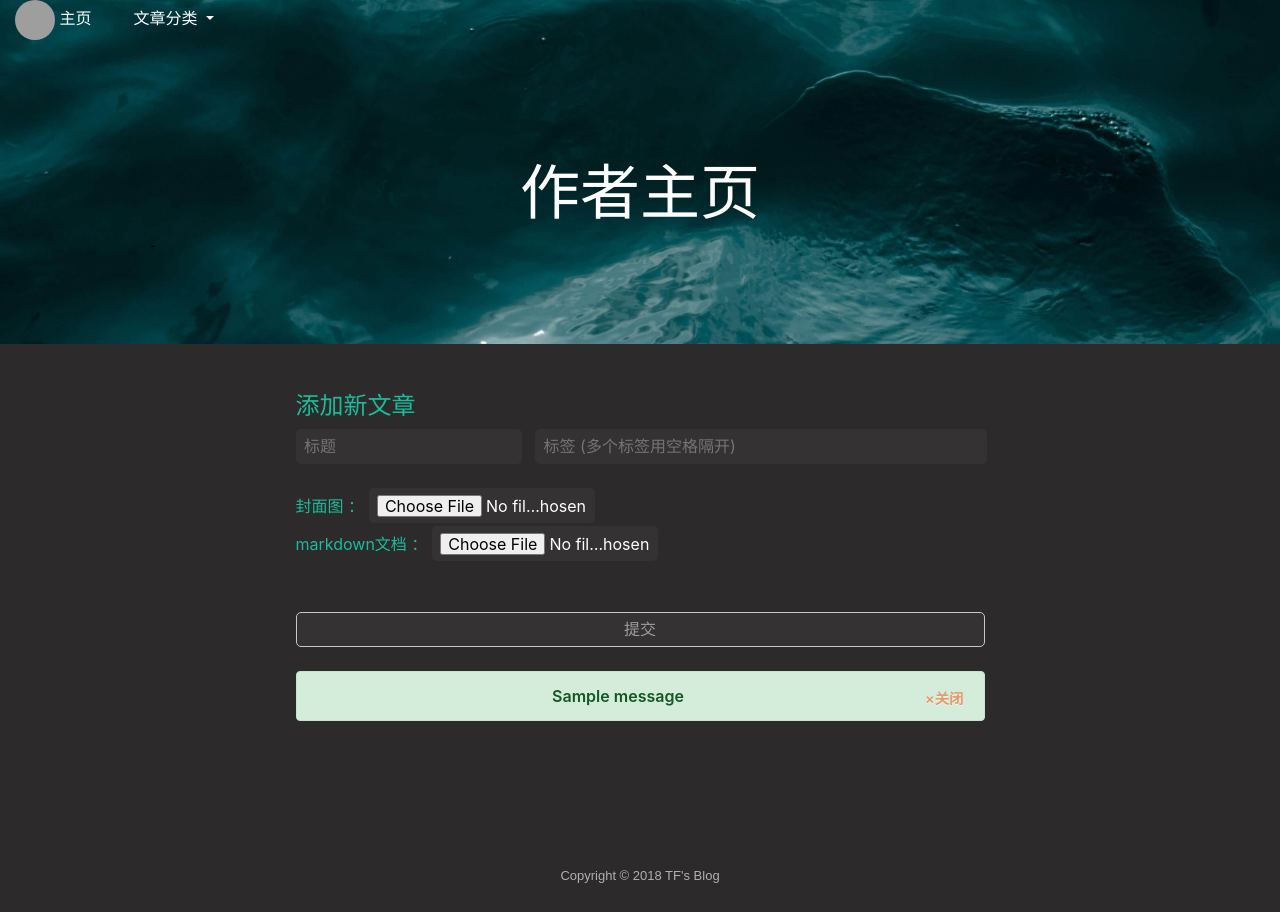
After one commit to hopeaktian/blog-flask, a Flask app: template app/templates/writer.html in a window 1280 px wide. The commit adds this page. Run offline with Flask 2, Linux system fonts and the light colour scheme; the template is opened without the code that fills it: most values are stand-ins (such as "Sample title", 1, 10 or a date in 2020); one stand-in notice (Sample message) is shown; parts of the project's set-up code (start-up, migrations or seed data) failed here and were passed over; some libraries are stand-ins or nearby versions; grey boxes are pictures that could not be loaded.

Commit message:
add tag .

```diff
--- a/app/models.py
+++ b/app/models.py
@@ -21,7 +21,8 @@ class User(db.Model):
     Register_Date = db.Column(db.DateTime, default=datetime.datetime.now)
 
 tags = db.Table('Post_Tags',
-                db.Column('post_id', db.Integer, db.ForeignKey('Post.Id')),
+                db.Column('Id', db.Integer, primary_key=True),
+                db.Column('post_id', db.Integer, db.ForeignKey('Post.Id'), ),
                 db.Column('tag_id', db.Integer, db.ForeignKey('Tag.Id'))
 
                 )
--- a/app/templates/base.html
+++ b/app/templates/base.html
@@ -28,7 +28,7 @@
             border-radius:9px;
             padding-top: 90px;
             padding-bottom: 90px;
-            box-shadow: 0 1px 7px rgba(0, 0, 0, 0.18);
+            box-shadow: 0 1px 7px rgba(224, 219, 219, 0.37);
             transition: all 0.6s;/*所有属性变化在0.6秒内执行动画*/
         }
         .post-card-container:hover{
@@ -73,10 +73,14 @@
 <div class="container-fluid" style="{% block photo %}{% endblock photo %} background-repeat: no-repeat;background-size: cover">
     <div class="row">
         <div class="col-md-auto">
-            <a href="/">
-                <button type="button" class="btn btn-default" aria-label="Left Align" onmouseover="func3()" onmouseout="func4()" style="background-color: inherit">
-                    <i id="home" class="fas fa-home" style="font-size: 24px; color: white"></i>
-                </button>
+            <a href="/" title="主页" id="home" onmouseover="func3()" onmouseout="func4()" style="color: white;text-decoration: none;" >
+{#                <button type="button" class="btn btn-secondary" aria-label="Left Align" onmouseover="func3()" onmouseout="func4()" style="background-color: inherit;border: 0px">#}
+{#                    <i id="home" class="fas fa-home" style="font-size: 24px; color: white"></i>#}
+{#                    <label style="color: white;font-size: inherit">主页</label>#}
+{#                    <img href="/static/img/logo.jpg">#}
+{#                </button>#}
+                <img src="/static/img/logo.jpg" style="width: 40px;height: 40px;border-radius:20px">
+                主页
             </a>
         </div>
         <div class="col-md-auto">
@@ -92,11 +96,11 @@
                 </div>
             </div>
         </div>
-        <div class="col-md-auto" style="text-align: center">
-            <a href="/messagewall">
-                <button class="btn btn-secondary" style="background-color: inherit;border: 0px;">留言</button>
-            </a>
-        </div>
+{#        <div class="col-md-auto" style="text-align: center">#}
+{#            <a href="/messagewall">#}
+{#                <button class="btn btn-secondary" style="background-color: inherit;border: 0px;">留言</button>#}
+{#            </a>#}
+{#        </div>#}
     </div>
     <!-- 标题 -->
     {% block title %}
--- a/app/templates/index.html
+++ b/app/templates/index.html
@@ -21,7 +21,7 @@
 {% endblock title %}
 
 {% block content %}
-<div class="container-fluid" style="background-color: #3B3F45;padding-top: 70px;padding-bottom: 80px;">
+<div class="container-fluid" style="background-color: #2c2a2a;padding-top: 70px;padding-bottom: 80px;">
     <div class="text-center" >
         <div id="firstpage" class="firstpage" >
                 {% if lenth != 0 %}
@@ -143,7 +143,7 @@
         <div class="text-center" >
             <footer style="padding-top: 20px;padding-bottom: 1px">
                 <label style="color: #b0b0b0;font-size: 12px;margin-right: 60px">友情链接:  </label>
-                <a href="http://git.careyou.xin" style="color: #1abc9c; margin-right: 15px; font-size: 13px">• GitHub</a>
+                <a href="http://git.careyou.xin" style="color: #1abc9c; margin-right: 15px; font-size: 13px">• MyGitHub</a>
                 <a href="http://rooins.careyou.xin" style="color: #1abc9c; margin-right: 15px; font-size: 13px;">• 袋鼠共享打印</a>
                 <a href="https://me.csdn.net/ha_weii" style="color: #1abc9c; margin-right: 15px; font-size: 13px;">• Minza的博客</a>
                 <a href="https://me.csdn.net/salove_y" style="color: #1abc9c; margin-right: 15px; font-size: 13px;">• 携手凡生的博客</a>
--- a/app/templates/tag_details.html
+++ b/app/templates/tag_details.html
@@ -11,7 +11,7 @@
 {% endblock title %}
 
 {% block content %}
-<div class="container-fluid" style="background-color: #3B3F45;padding-top: 70px;padding-bottom: 80px;">
+<div class="container-fluid" style="background-color: #2c2a2a;padding-top: 70px;padding-bottom: 80px;">
     <div class="text-center" >
         <div id="firstpage">
             {% if lenth != 0 %}
--- /dev/null
+++ b/app/templates/writer.html
@@ -0,0 +1,126 @@
+{% extends 'base.html' %}
+
+{% block style %}
+    p{
+    font-family: Arial, '华文中宋';
+    font-size: 18px;
+    line-height: 38px;
+    }
+    .message-card-container{
+    width: 689px;
+    margin-right: auto;
+    margin-left: auto;
+    }
+    input{
+    height: 2rem;
+    line-height: 1rem;
+    display: inline-block;
+    padding: .438rem .525rem;
+    border: 0;
+    width: 226px;
+    height: 35px;
+    border-radius: .3125rem;
+    background: #343232;
+    color: #fff;
+    }
+    .text-area{
+    display: inline-block;
+    padding: .438rem .525rem;
+    border: 0;
+    border-radius: .3125rem;
+    background: #343232;
+    color: #fff;
+    overflow-y: visible;
+    margin-top: .625rem;
+    width: 100%;
+    height: 100px;
+    vertical-align: top;
+    resize: none;
+    }
+    .mysubmit{
+    cursor: pointer;
+    /* background: #343232 repeating-linear-gradient(-45deg,#2c2a2a,#2c2a2a 1.125rem,transparent 1.125rem,transparent 2.25rem); */
+    color: #9e9e9e;
+    width: 689px;
+    border: .0625rem solid #c8c8c8;
+    margin: 0 auto;
+    border-radius: .3125rem;
+    display: block;
+    padding: 0 1rem;
+    height: 2.2rem;
+    font-weight: 500;
+    font-family: inherit;
+    -webkit-transition: all .5s ease-out;
+    -moz-transition: all .5s ease-out;
+    -ms-transition: all .5s ease-out;
+    -o-transition: all .5s ease-out;
+    transition: all .5s ease-out;
+    }
+{% endblock style %}
+
+{% block photo %}
+    background: url(../static/img/header2.jpg) center;
+{% endblock photo %}
+
+{% block title %}
+    <h1 class="text-center" style="color: white;font-size: 60px; padding-top: 116px; padding-bottom: 116px; margin-bottom: 0px">作者主页</h1>
+{% endblock title %}
+
+{% block content %}
+        <div class="container-fluid" style="background-color: #2c2a2a; padding-bottom: 100px">
+            <br>
+            <br>
+            <div class="message-card-container">
+                <div>
+                    <h4 style="color: #1abc9c">添加新文章</h4>
+                </div>
+                <form method="post" enctype="multipart/form-data">
+                    <div class="row">
+                        <div class="col-md-4">
+                            <input type="text" name="title" placeholder="标题" required="required">
+                        </div>
+                        <div class="col-md-8">
+                            <input type="text" name="tag" required="required" style="width: 452px" placeholder="标签 (多个标签用空格隔开)">
+                        </div>
+                    </div>
+                    <br>
+                    <div>
+                        <label style="color: #1abc9c;">封面图 ：</label> <input type="file" name="cover" required="required">
+                    </div>
+                    <div>
+                        <label style="color: #1abc9c;">markdown文档 ：</label> <input type="file" name="markdown" required="required">
+                    </div>
+
+
+                    <br>
+                    <br>
+                    <input type="submit" value="提交" class="mysubmit" id="submit" onmouseover="comein()" onmouseout="goout()" style="">
+                </form>
+                <br>
+                <div>
+                    {% with messages = get_flashed_messages(with_categories=true) %}
+                        {% if messages %}
+                            {% for category, message in messages %}
+                                <div class="alert alert-{{ category }} alert-dismissible" role="alert">
+                                    <button type="button" class="close" data-dismiss="alert" aria-label="Close"><span aria-hidden="true" style="color: orangered; font-size: 60%; font-weight: 600">&times;关闭</span></button>
+                                    <div class="text-center" style="font-weight: 600">{{ message }}</div>
+                                </div>
+                            {% endfor %}
+                        {% endif %}
+                    {% endwith %}
+
+                </div>
+            </div>
+            <div class="message-card-container">
+
+            </div>
+        </div>
+        <script>
+            function comein() {
+                $("#submit").css("color", "#1abc9c");
+            }
+            function goout() {
+                $("#submit").css("color", "#9e9e9e");
+            }
+        </script>
+{% endblock content %}
```
Also changed, not shown: app/controllers/writer.py (added, +82 -0 lines).
